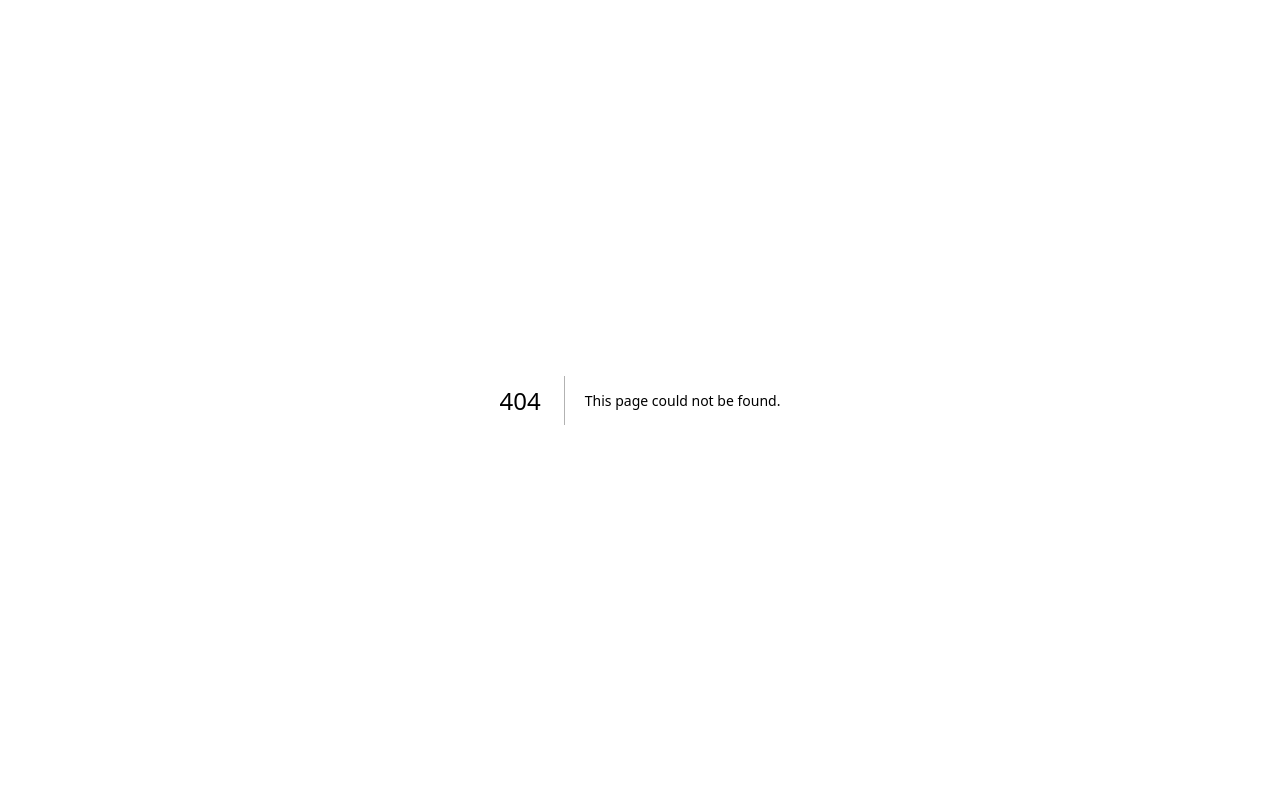
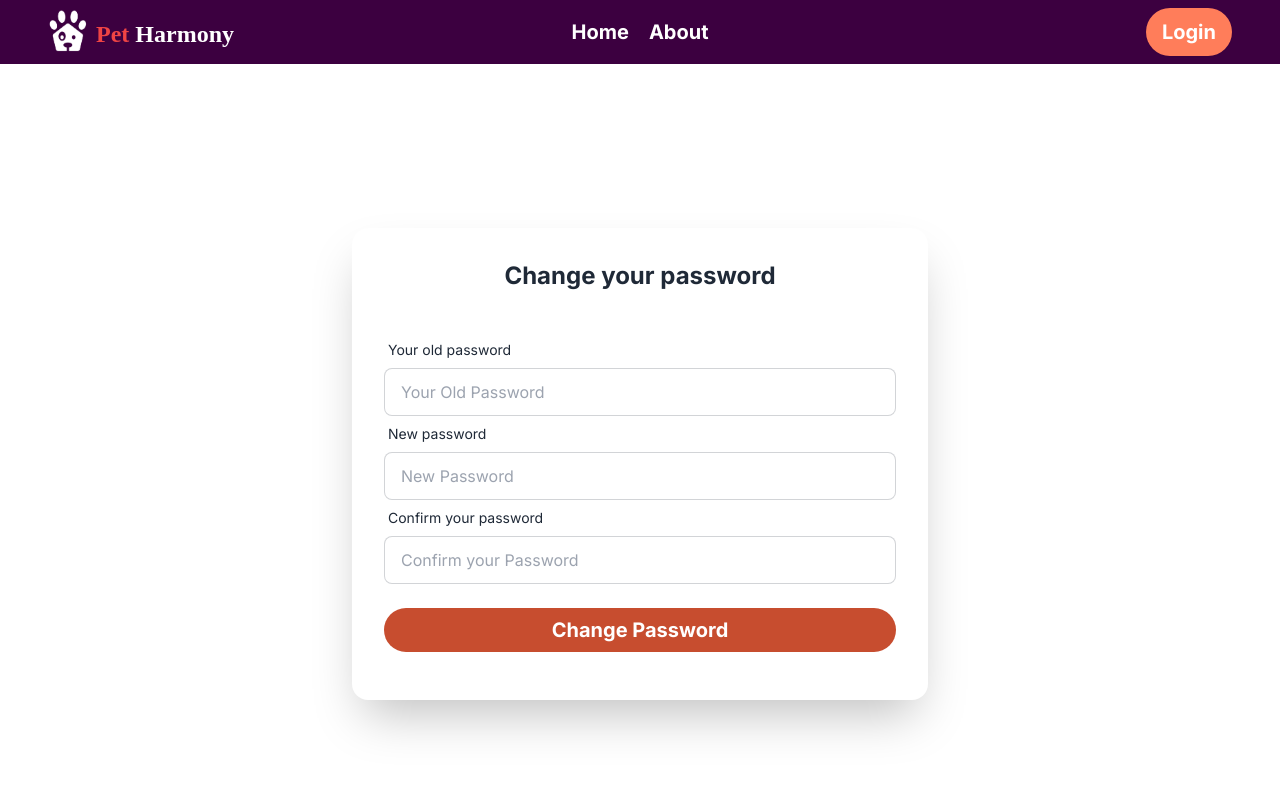
Before and after one commit to JAHIDHASAN05/Pet-Harmony, a Next.js app: page /change-password in a window 1280 px wide. Before the commit this address had no page. Shown: the top 800 px of the page. Built offline with nearby package versions, Linux system fonts and the light colour scheme.

Commit message:
password change done

```diff
--- /dev/null
+++ b/src/app/(withMainLayOut)/change-password/page.tsx
@@ -0,0 +1,89 @@
+"use client"
+
+import { AuthKey } from "@/contants";
+
+import { toast } from "sonner";
+
+const ChangePassword = () => {
+
+    const handlePasswordChange = async (e: any) => {
+        e.preventDefault()
+        const form = e.target
+        const oldPassword = form.oldPassword.value;
+        const newPassword = form.newPassword.value;
+        const confirmPassword = form.confirmPassword.value;
+        const payload = { oldPassword, newPassword }
+
+
+        if (newPassword !== confirmPassword) {
+            return toast.error("Password not match")
+        }
+
+        const res = await fetch(`${process.env.NEXT_PUBLIC_BECKEN_URL}/login/change-password`, {
+            method: "POST",
+            headers: {
+                'Content-Type': 'application/json',
+                authorization: localStorage.getItem(AuthKey) as string
+            },
+            body: JSON.stringify(payload)
+        })
+        const data = await res.json()
+        toast.success(data.message)
+
+    }
+    return (
+        <div className="hero min-h-screen md:bg-base-400 rounded p-6">
+            <div className="card shrink-0 w-full max-w-xl shadow-2xl bg-base-100">
+                <form className="p-8" onSubmit={handlePasswordChange}>
+                    <div className="form-control">
+                        {/* you can enter company logo here */}
+                        <div className="mb-10 flex justify-center">
+                            <h1 className="text-2xl font-bold">Change your password</h1>
+                        </div>
+                        <label className="label" htmlFor="oldPassword">
+                            <span className="label-text ">Your old password</span>
+                        </label>
+                        <input
+                            type="password"
+                            name="oldPassword"
+                            id="oldPassword"
+                            placeholder="Your Old Password"
+                            className="input input-bordered"
+                            required
+                        />
+                        <label className="label" htmlFor="newPassword">
+                            <span className="label-text ">New password</span>
+                        </label>
+                        <input
+                            type="password"
+                            id="newPassword"
+                            name="newPassword"
+                            placeholder="New Password"
+                            className="input input-bordered"
+                            required
+                        />
+                        <label className="label" htmlFor="confirmPassword">
+                            <span className="label-text ">Confirm your password</span>
+                        </label>
+                        <input
+                            type="password"
+                            id="confirmPassword"
+                            name="confirmPassword"
+                            placeholder="Confirm your Password"
+                            className="input input-bordered"
+                            required
+                        />
+                    </div>
+
+                    <div className="form-control mt-6 mb-4">
+                        <button type="submit" className="bg-[#C74D2F] px-5 py-2 text-xl text-white font-bold rounded-full">
+                            <>Change Password</>
+                        </button>
+                    </div>
+                </form>
+            </div>
+        </div>
+    );
+};
+
+export default ChangePassword;
--- a/src/app/(withMainLayOut)/profile/ProfileClientPart.tsx
+++ b/src/app/(withMainLayOut)/profile/ProfileClientPart.tsx
@@ -5,6 +5,7 @@ type User = {
   age: string
 } | {}
 import { AuthKey } from "@/contants";
+import Link from "next/link";
 import { FormEvent, useEffect, useState } from "react";
 import { toast } from "sonner";
 
@@ -30,7 +31,6 @@ const ProfileClientPart = () => {
       email: e.target.email.value,
       address: e.target.address.value,
     }
-    console.log(e.target.address.value);
     try {
       const res = await fetch(`${process.env.NEXT_PUBLIC_BECKEN_URL}/profile`, {
         method: "PUT",
@@ -40,9 +40,9 @@ const ProfileClientPart = () => {
         },
         body: JSON.stringify(updatedData)
       })
-     const data = await res.json()
-     console.log(data);
-          toast.success(data.message)
+      const data = await res.json()
+      console.log(data);
+      toast.success(data.message)
     }
     catch (err) {
       console.log(err);
@@ -219,7 +219,7 @@ const ProfileClientPart = () => {
               create a new Password
             </h1>
             <button className="bg-[#C74D2F] px-5 py-2 text-xl text-white font-bold rounded-full">
-              Change Password
+              <Link href="/change-password">Change Password</Link>
             </button>
           </div>
         </div>
```
